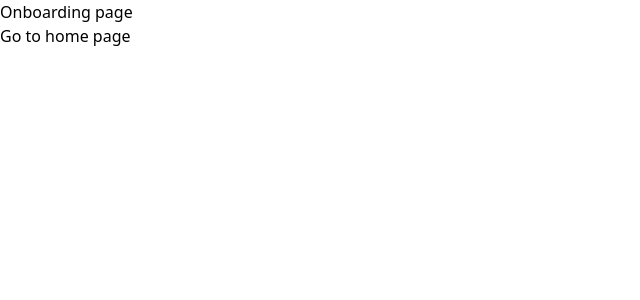
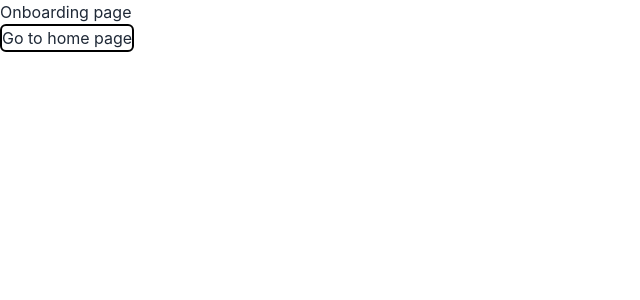
Before and after one commit to MGreizis/fridge-planner, a SvelteKit app: page /onboarding in a window 1280 px wide. Shown: the top 300 px of the page, without its empty margins (0-640 px from the left). Built offline with nearby package versions, Linux system fonts and the light colour scheme.

Commit message:
random tailwind stuff

```diff
--- a/src/routes/+layout.svelte
+++ b/src/routes/+layout.svelte
@@ -1,5 +1,17 @@
 <script>
-    import "../app.css"
+  import "../app.css";
 </script>
 
 <slot />
+
+<style lang="postcss">
+  :global(html) {
+    font-family: "Inter", sans-serif;
+    font-size: 16px;
+    font-weight: 400;
+    line-height: 1.5;
+    color: #1f2937;
+    -webkit-font-smoothing: antialiased;
+    -moz-osx-font-smoothing: grayscale;
+  }
+</style>
--- a/src/routes/+page.svelte
+++ b/src/routes/+page.svelte
@@ -2,5 +2,5 @@
 <p>Visit <a href="https://kit.svelte.dev">kit.svelte.dev</a> to read the documentation</p>
 
 <a href="/onboarding">
-  <button>Get Started</button>
+  <button class="border-2 border-black rounded-md hover:bg-green-600">Get Started</button>
 </a>
--- a/src/routes/onboarding/+page.svelte
+++ b/src/routes/onboarding/+page.svelte
@@ -5,7 +5,7 @@
 <main>
   <h1>Onboarding page</h1>
   <a href="/">
-    <button>Go to home page</button>
+    <button class="border-2 border-black rounded-md hover:bg-green-600">Go to home page</button>
   </a>
 </main>
 
```
